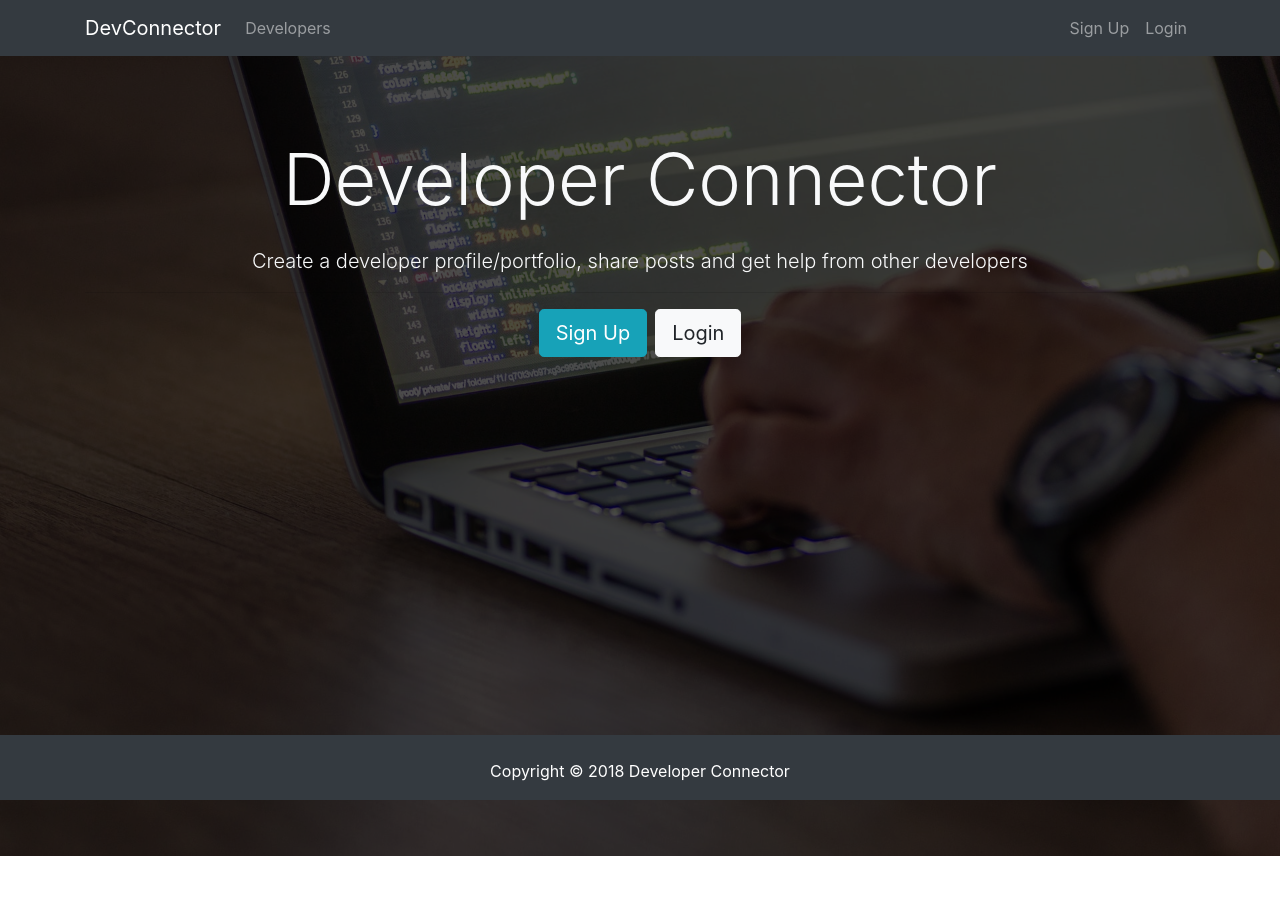
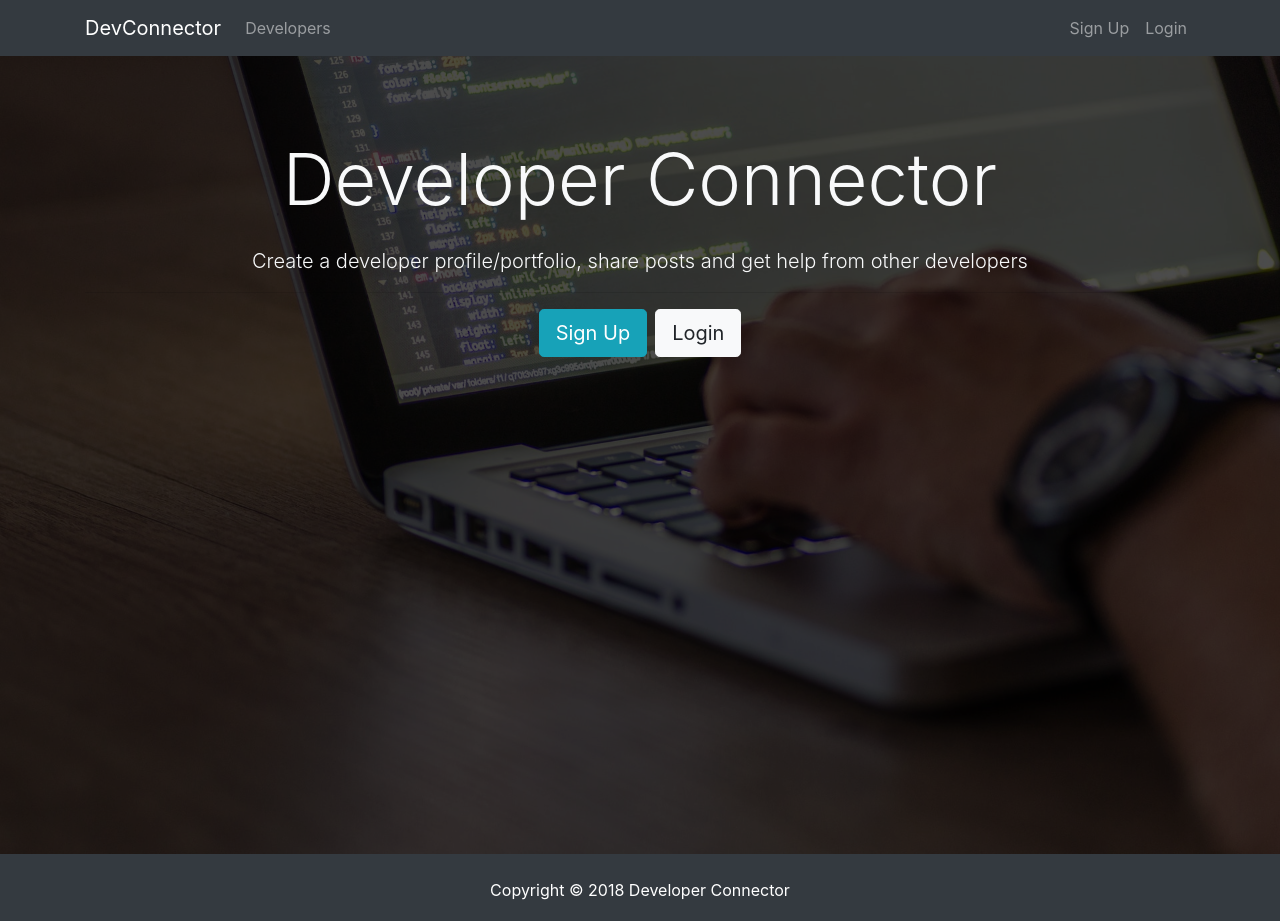
Before and after one commit to deanban/devcon-mern, a React (Create React App) app in the folder client/: page / in a window 1280 px wide. Before the commit the page ends 856 px from the top, so only its background shows below. Built offline with nearby package versions, Linux system fonts and the light colour scheme.

Commit message:
fixed footer

```diff
--- a/client/src/App.css
+++ b/client/src/App.css
@@ -39,10 +39,10 @@ img {
 }
 
 .footer {
-  bottom: 0;
+  bottom: 100;
   width: 100%;
   position: absolute;
-  height: 65px;
+  height: 67px;
   background-color: #0f0f0f;
 }
 /* .footer::footer-block {
```
